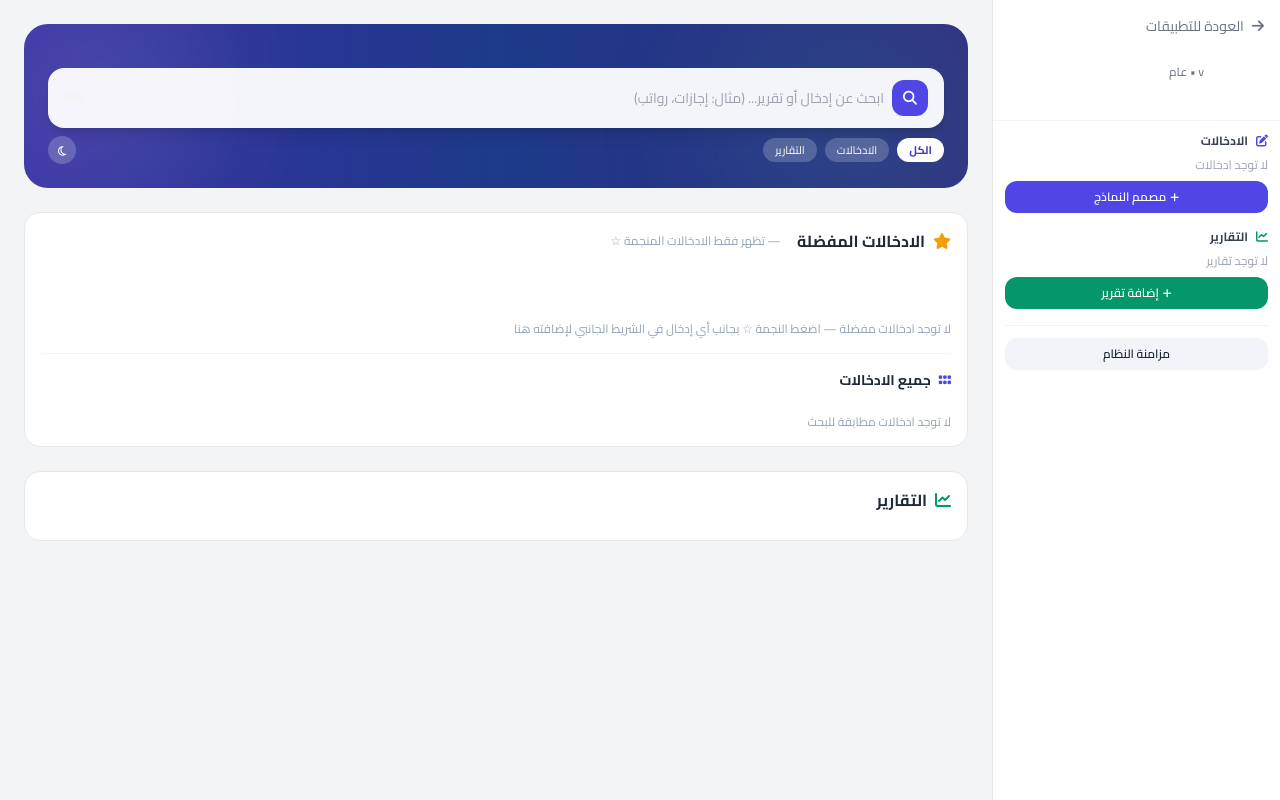
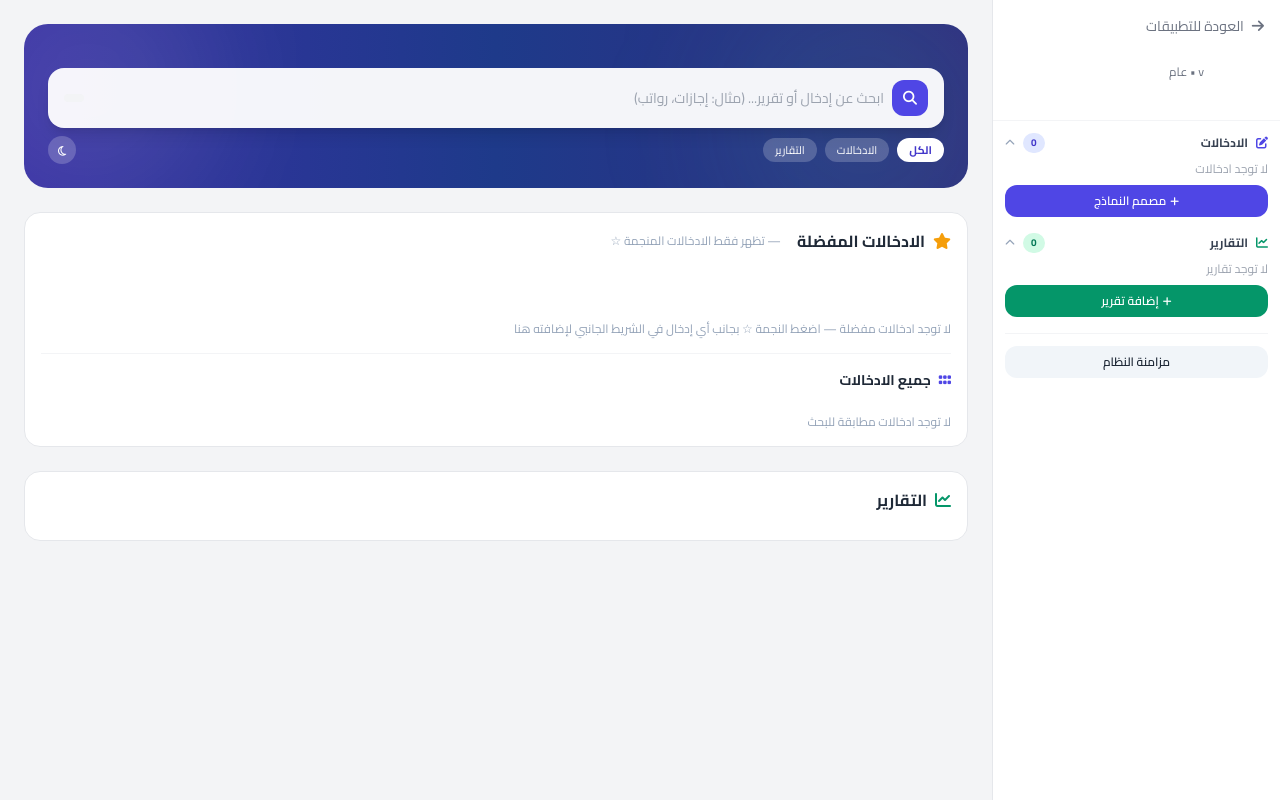
Before and after one commit to Zeehub333/urs, a Django app: template urs/templates/app_detail.html in a window 1280 px wide. Run offline with Django 4.2, Linux system fonts and the light colour scheme; the template is opened without the code that fills it, so the values that code supplies are empty; some libraries are stand-ins or nearby versions.

Commit message:
generalize collapsible categories (details+persist) across sidebar screens

```diff
--- a/urs/templates/app_detail.html
+++ b/urs/templates/app_detail.html
@@ -26,11 +26,14 @@
 
         <div class="flex-1 overflow-y-auto p-3 space-y-4">
             <!-- الادخالات -->
-            <div>
-                <h3 class="text-xs font-bold text-gray-700 flex items-center gap-2 mb-2">
+            <details class="urs-cat" data-persist="sideSecForms" open>
+                <summary class="text-xs font-bold text-gray-700 flex items-center gap-2 cursor-pointer list-none">
                     <i class="fa-solid fa-pen-to-square text-indigo-600"></i>
-                    الادخالات
-                </h3>
+                    <span class="flex-1">الادخالات</span>
+                    <span class="bg-indigo-100 text-indigo-700 text-[10px] px-2 py-0.5 rounded-full">{{ fml_files|length }}</span>
+                    <i class="fa-solid fa-chevron-down chev text-[10px] text-slate-400"></i>
+                </summary>
+                <div class="pt-2">
                 {% if fml_files %}
                     <div class="space-y-1" id="sideFmlList">
                         {% for f in fml_files %}
@@ -50,15 +53,19 @@
                     <p class="text-xs text-gray-400">لا توجد ادخالات</p>
                 {% endif %}
                 <button onclick="location.href='/app/{{ app_name }}/forms-designer/'" class="w-full mt-2 py-2 bg-indigo-600 hover:bg-indigo-700 text-white rounded-xl text-xs font-semibold flex items-center justify-center gap-1"><i class="fa-solid fa-plus text-[10px]"></i> مصمم النماذج</button>
-            </div>
+                </div>
+            </details>
 
             {% if app_name != 'settings' %}
             <!-- التقارير -->
-            <div>
-                <h3 class="text-xs font-bold text-gray-700 flex items-center gap-2 mb-2">
+            <details class="urs-cat" data-persist="sideSecReports" open>
+                <summary class="text-xs font-bold text-gray-700 flex items-center gap-2 cursor-pointer list-none">
                     <i class="fa-solid fa-chart-line text-emerald-600"></i>
-                    التقارير
-                </h3>
+                    <span class="flex-1">التقارير</span>
+                    <span class="bg-emerald-100 text-emerald-700 text-[10px] px-2 py-0.5 rounded-full">{{ rml_files|length }}</span>
+                    <i class="fa-solid fa-chevron-down chev text-[10px] text-slate-400"></i>
+                </summary>
+                <div class="pt-2">
                 {% if rml_files %}
                     <div class="space-y-1" id="sideRmlList">
                         {% for f in rml_files %}
@@ -76,16 +83,20 @@
                     <p class="text-xs text-gray-400">لا توجد تقارير</p>
                 {% endif %}
                 <a href="/app/{{ app_name }}/report-designer/" class="w-full mt-2 py-2 bg-emerald-600 hover:bg-emerald-700 text-white rounded-xl text-xs font-semibold flex items-center justify-center gap-1"><i class="fa-solid fa-plus text-[10px]"></i> إضافة تقرير</a>
-            </div>
+                </div>
+            </details>
             {% endif %}
 
             {% if app_rules %}
             <!-- قواعد الأعمال -->
-            <div>
-                <h3 class="text-xs font-bold text-gray-700 flex items-center gap-2 mb-2">
+            <details class="urs-cat" data-persist="sideSecRules" open>
+                <summary class="text-xs font-bold text-gray-700 flex items-center gap-2 cursor-pointer list-none">
                     <i class="fa-solid fa-scale-balanced text-amber-600"></i>
-                    قواعد الأعمال
-                </h3>
+                    <span class="flex-1">قواعد الأعمال</span>
+                    <span class="bg-amber-100 text-amber-700 text-[10px] px-2 py-0.5 rounded-full">{{ app_rules|length }}</span>
+                    <i class="fa-solid fa-chevron-down chev text-[10px] text-slate-400"></i>
+                </summary>
+                <div class="pt-2">
                 <div class="space-y-1" id="sideRulesList">
                     {% for r in app_rules %}
                     <button onclick="openRulePolicies('{{ r.file|escapejs }}','{{ r.name|escapejs }}')" data-search="{{ r.display|default:r.name }} {{ r.description|default:'' }} {{ r.file }}" class="side-rule-item w-full flex items-center gap-2 p-2.5 rounded-xl hover:bg-amber-50 border border-transparent hover:border-amber-200 transition text-right">
@@ -97,7 +108,8 @@
                     </button>
                     {% endfor %}
                 </div>
-            </div>
+                </div>
+            </details>
             {% endif %}
 
             <!-- Actions -->
--- a/urs/templates/base.html
+++ b/urs/templates/base.html
@@ -59,6 +59,11 @@
         .uidp-day.sel{background:#4f46e5 !important; color:#fff !important;}
         .uidp-hint{font-size:9px; color:#94a3b8; text-align:center; margin-top:6px;}
         .uidp-err{border-color:#f43f5e !important; box-shadow:0 0 0 2px rgba(244,63,94,.15);}
+        /* ── فئات قابلة للطي (معممة على كل الشاشات): details.urs-cat + data-persist ── */
+        .urs-cat > summary{list-style:none; cursor:pointer;}
+        .urs-cat > summary::-webkit-details-marker{display:none;}
+        .urs-cat > summary .chev{transition:transform .2s;}
+        .urs-cat[open] > summary .chev{transform:rotate(180deg);}
         {% block head_css %}{% endblock %}
     </style>
     {% block head_extra %}{% endblock %}
@@ -304,6 +309,32 @@
         try{ if(history.length > 1){ history.back(); return; } }catch(e){}
         location.href = '/';
     }
+    // ── فئات قابلة للطي: حفظ الحالة + فتح تلقائي عند الرابط النشط ──
+    (function(){
+        function detailsKey(el){ return 'urs_details_' + (el.getAttribute('data-persist') || el.id || ''); }
+        function restoreUrsDetails(){
+            document.querySelectorAll('details[data-persist]').forEach(function(el){
+                var k = detailsKey(el);
+                try{
+                    var v = localStorage.getItem(k);
+                    if(v === '0') el.removeAttribute('open');
+                    else if(v === '1') el.setAttribute('open', '');
+                }catch(e){}
+                try{
+                    var links = el.querySelectorAll('a[href]');
+                    for(var i = 0; i < links.length; i++){
+                        var h = links[i].getAttribute('href');
+                        if(h && h !== '#' && location.pathname === h){ el.setAttribute('open', ''); break; }
+                    }
+                }catch(e){}
+                el.addEventListener('toggle', function(){
+                    try{ localStorage.setItem(detailsKey(el), el.open ? '1' : '0'); }catch(e){}
+                });
+            });
+        }
+        if(document.readyState === 'loading') document.addEventListener('DOMContentLoaded', restoreUrsDetails);
+        else restoreUrsDetails();
+    })();
     // ── تقاريري: تقارير مفضلة عبر كل التطبيقات (localStorage: my_reports) ──
     function getMyReports(){ try{ return JSON.parse(localStorage.getItem('my_reports')||'[]'); }catch(e){ return []; } }
     function saveMyReports(l){ try{ localStorage.setItem('my_reports', JSON.stringify(l)); }catch(e){} }
```
Also changed, not shown: urs/templates/settings.html (+20 -12 lines).
